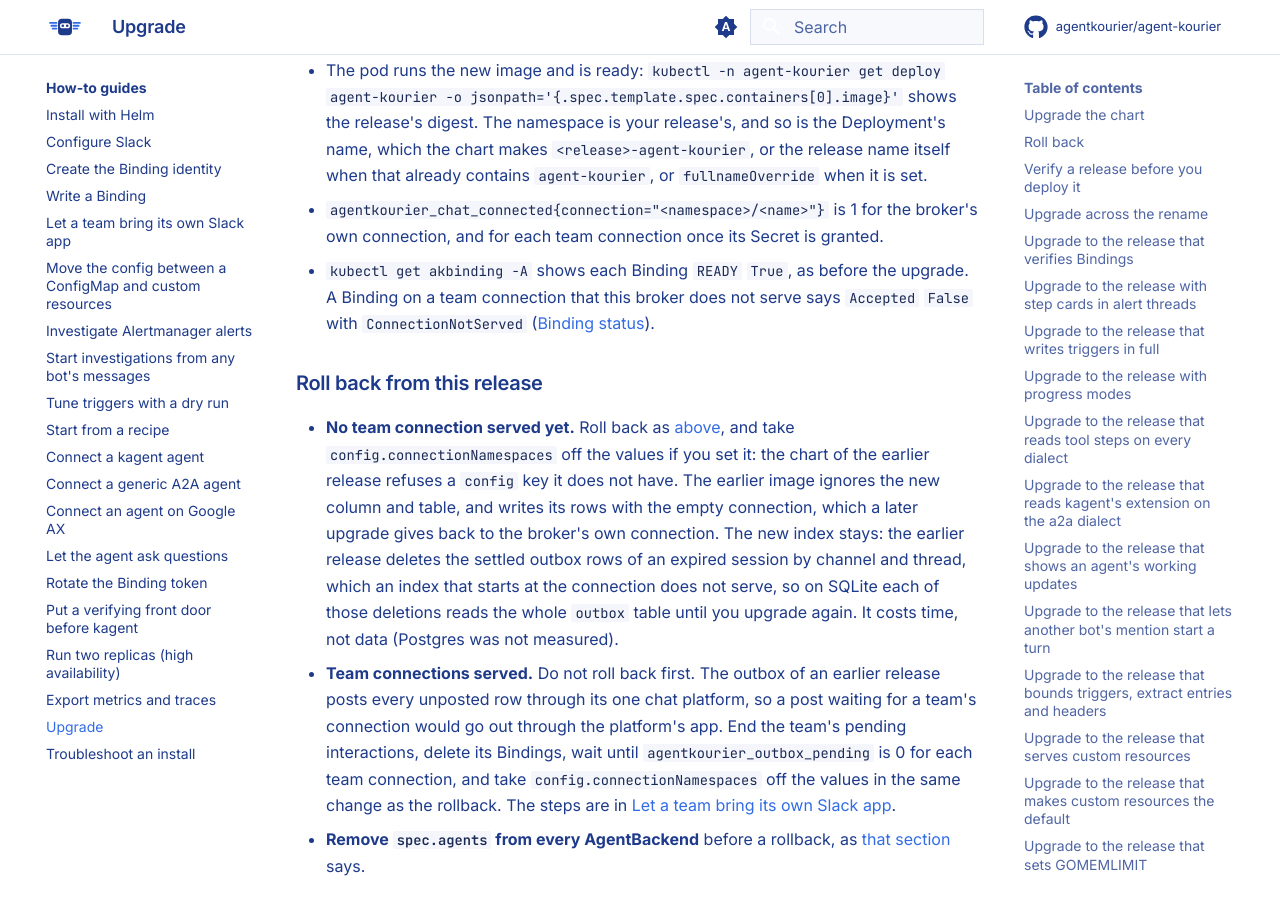
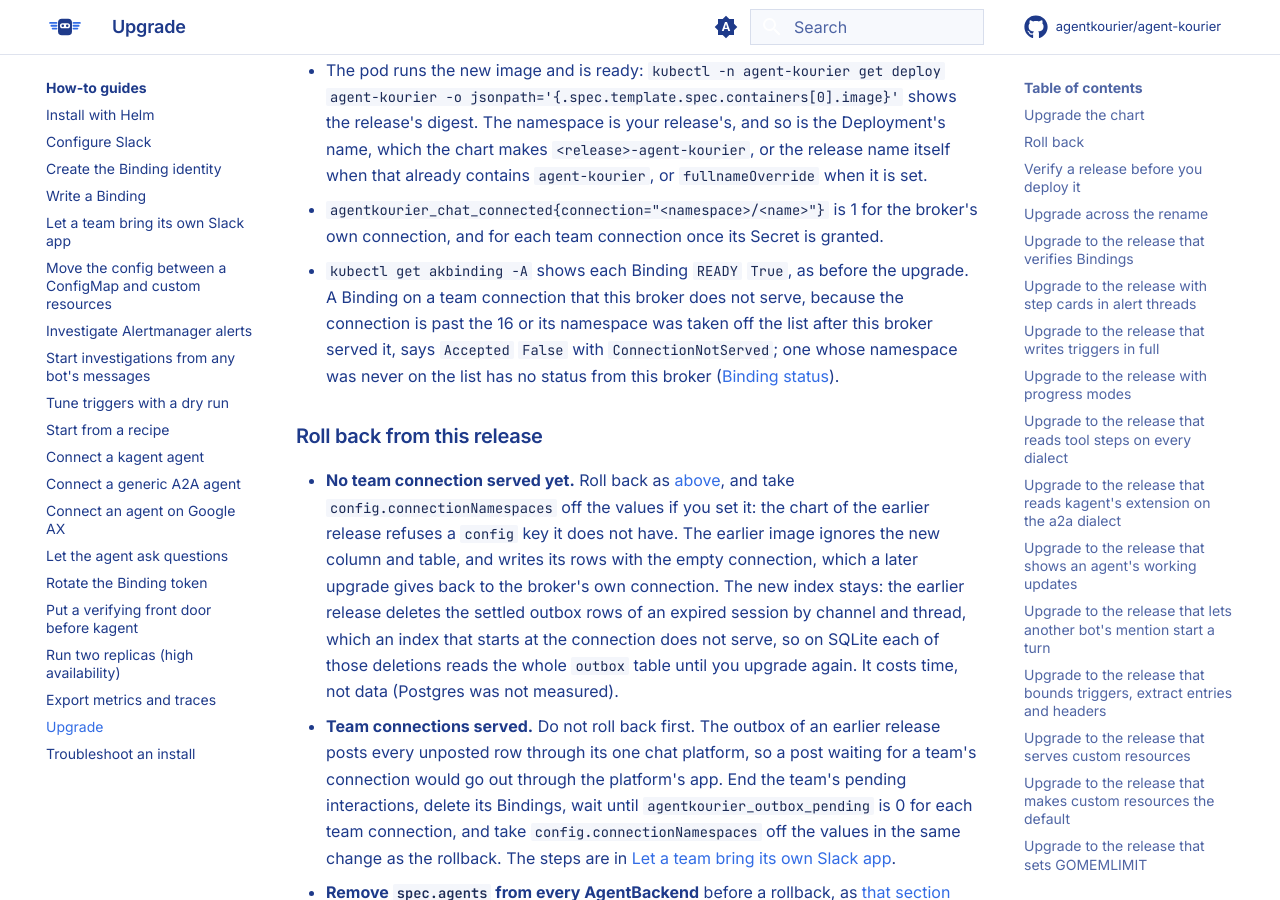
Before and after one commit to agentkourier/agent-kourier, an MkDocs documentation site: the page built from docs/how-to/upgrade.md, in a window 1280 px wide and 900 px high, scrolled down 36216 px. Built offline with MkDocs 1.6.1 and Material for MkDocs 9.7.7, drawn with Linux system fonts in a browser that asks for light colours; comment, search, counter and statistics services are not loaded.

Commit message:
docs(upgrade): say which unserved Bindings have a status in the upgrade check

```diff
--- a/docs/how-to/upgrade.md
+++ b/docs/how-to/upgrade.md
@@ -848,7 +848,7 @@
 - The pod runs the new image and is ready: `kubectl -n agent-kourier get deploy agent-kourier -o jsonpath='{.spec.template.spec.containers[0].image}'` shows the release's digest. The namespace is your release's, and so is the Deployment's name, which the chart
   makes `<release>-agent-kourier`, or the release name itself when that already contains `agent-kourier`, or `fullnameOverride` when it is set.
 - `agentkourier_chat_connected{connection="<namespace>/<name>"}` is 1 for the broker's own connection, and for each team connection once its Secret is granted.
-- `kubectl get akbinding -A` shows each Binding `READY` `True`, as before the upgrade. A Binding on a team connection that this broker does not serve says `Accepted` `False` with `ConnectionNotServed`
+- `kubectl get akbinding -A` shows each Binding `READY` `True`, as before the upgrade. A Binding on a team connection that this broker does not serve, because the connection is past the 16 or its namespace was taken off the list after this broker served it, says `Accepted` `False` with `ConnectionNotServed`; one whose namespace was never on the list has no status from this broker
   ([Binding status](../reference/binding-status.md)).
 
 ### Roll back from this release
```
